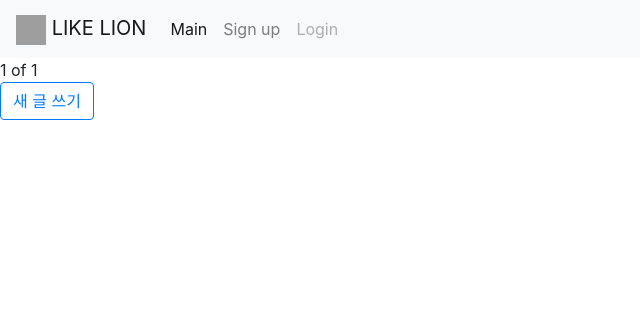
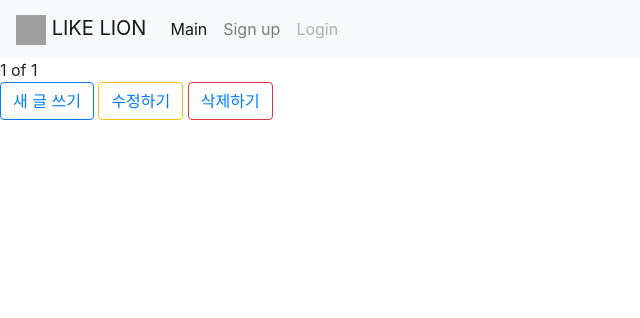
Before and after one commit to haeun218/3rd_project, a Django app: page / in a window 1280 px wide. Shown: the top 318 px of the page, without its empty margins (0-640 px from the left). Run offline with Django 3.2, Linux system fonts and the light colour scheme; data that the repository does not hold is empty; some libraries are stand-ins or nearby versions; grey boxes are pictures that could not be loaded.

Commit message:
commit for deploy5

```diff
--- a/diaryapp/templates/crud/main.html
+++ b/diaryapp/templates/crud/main.html
@@ -39,6 +39,15 @@
 <button type="button" class="btn btn-outline-primary">
     <a href="{% url 'postcreate' %}">새 글 쓰기</a>
 </button>
+
+<button type="button" class="btn btn-outline-warning">
+    <a href="{% url 'postupdate' post.id %}">수정하기</a>
+</button>
+
+<button type="button" class="btn btn-outline-danger">
+    <a href="{% url 'postdelete' post.id %}" onclick="return confirm('정말 삭제하시겠습니까?')">삭제하기</a>
+</button>
+
 </div>
 
 {%endblock%}
```
